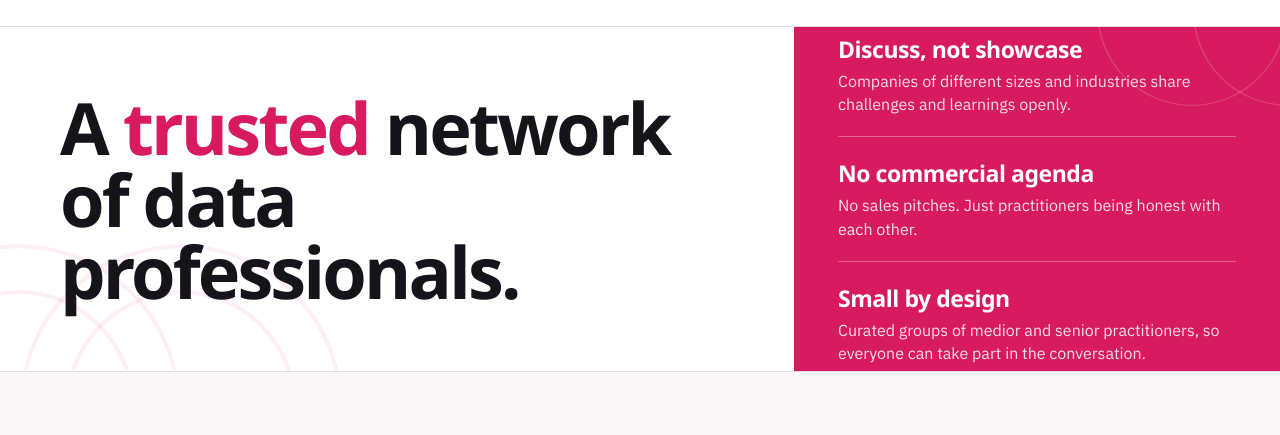
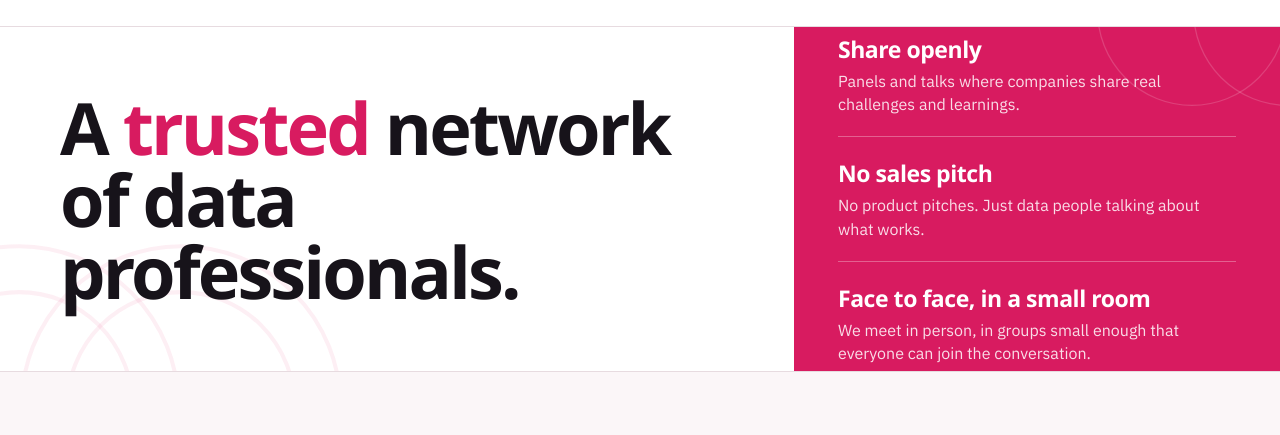
Before and after one commit to tqueen92/adu-pitch, a plain HTML site: page index.html in a window 1280 px wide. Shown: the part 109-544 px from the top of the page. Drawn offline with Linux system fonts and the light colour scheme; a web font is replaced by a local one.

Commit message:
Update index.htmlUpdate ADU values to match website

```diff
--- a/index.html
+++ b/index.html
@@ -100,16 +100,16 @@
       </svg>
       <ul>
         <li>
-          <b>Discuss, not showcase</b>
-          <span>Companies of different sizes and industries share challenges and learnings openly.</span>
+          <b>Share openly</b>
+          <span>Panels and talks where companies share real challenges and learnings.</span>
         </li>
         <li>
-          <b>No commercial agenda</b>
-          <span>No sales pitches. Just practitioners being honest with each other.</span>
+          <b>No sales pitch</b>
+          <span>No product pitches. Just data people talking about what works.</span>
         </li>
         <li>
-          <b>Small by design</b>
-          <span>Curated groups of medior and senior practitioners, so everyone can take part in the conversation.</span>
+          <b>Face to face, in a small room</b>
+          <span>We meet in person, in groups small enough that everyone can join the conversation.</span>
         </li>
       </ul>
     </div>
```
